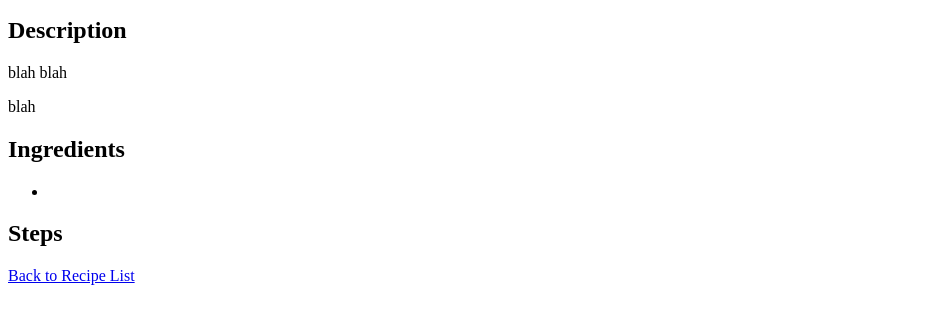
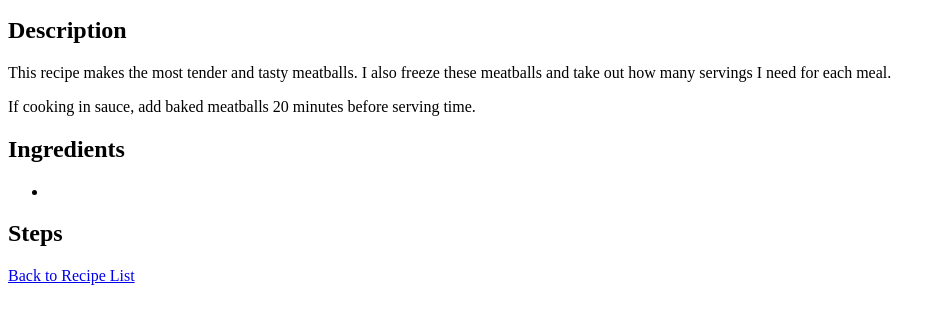
Before and after one commit to robrcodes/odin-recipes, a plain HTML site: page recipes/meatballs.html in a window 1280 px wide. Shown: the part 101-424 px from the top of the page, without its empty margins (0-946 px from the left). Drawn offline with Linux system fonts and the light colour scheme.

Commit message:
simplified head on files, added description for meatballs

```diff
--- a/recipes/meatballs.html
+++ b/recipes/meatballs.html
@@ -2,16 +2,15 @@
 <html lang="en">
 <head>
     <meta charset="UTF-8">
-    <meta http-equiv="X-UA-Compatible" content="IE=edge">
-    <meta name="viewport" content="width=device-width, initial-scale=1.0">
     <title>Meatballs</title>
 </head>
 <body>
     <h1>Meatballs</h1>
     <img src="../images/meatballs-640.jpg" alt="Photo of cooked lasagna sitting on a plate">
     <h2>Description</h2>
-    <p>blah blah</p>
-    <p>blah</p>
+    <p>This recipe makes the most tender and tasty meatballs. I also freeze these
+        meatballs and take out how many servings I need for each meal.</p>
+    <p>If cooking in sauce, add baked meatballs 20 minutes before serving time.</p>
     <h2>Ingredients</h2>
     <ul>
         <li></li>
@@ -22,4 +21,5 @@
     </ol>
     <a href="../index.html">Back to Recipe List</a>
 </body>
+<!-- https://www.allrecipes.com/recipe/268249/italian-baked-meatballs/ -->
 </html>
```
Also changed, not shown: index.html (+0 -2 lines), recipes/nachos.html (+0 -2 lines).
